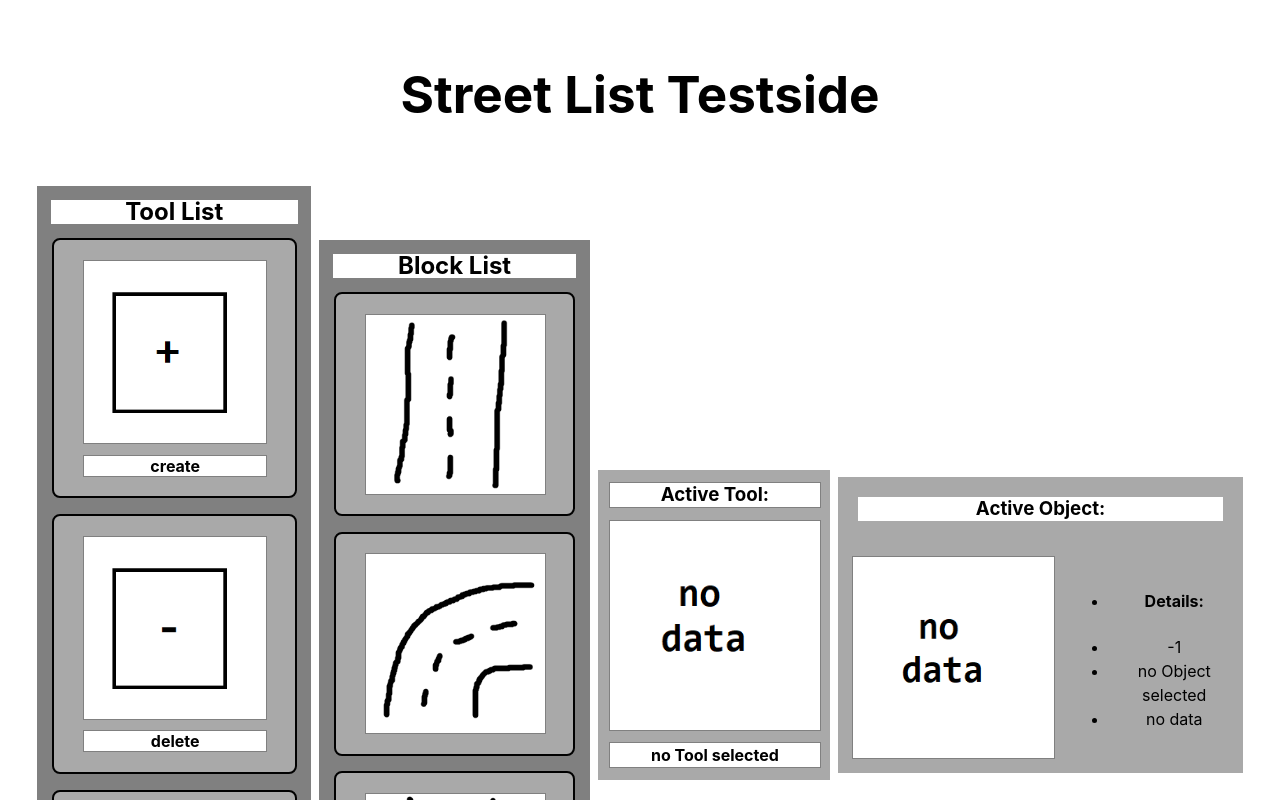
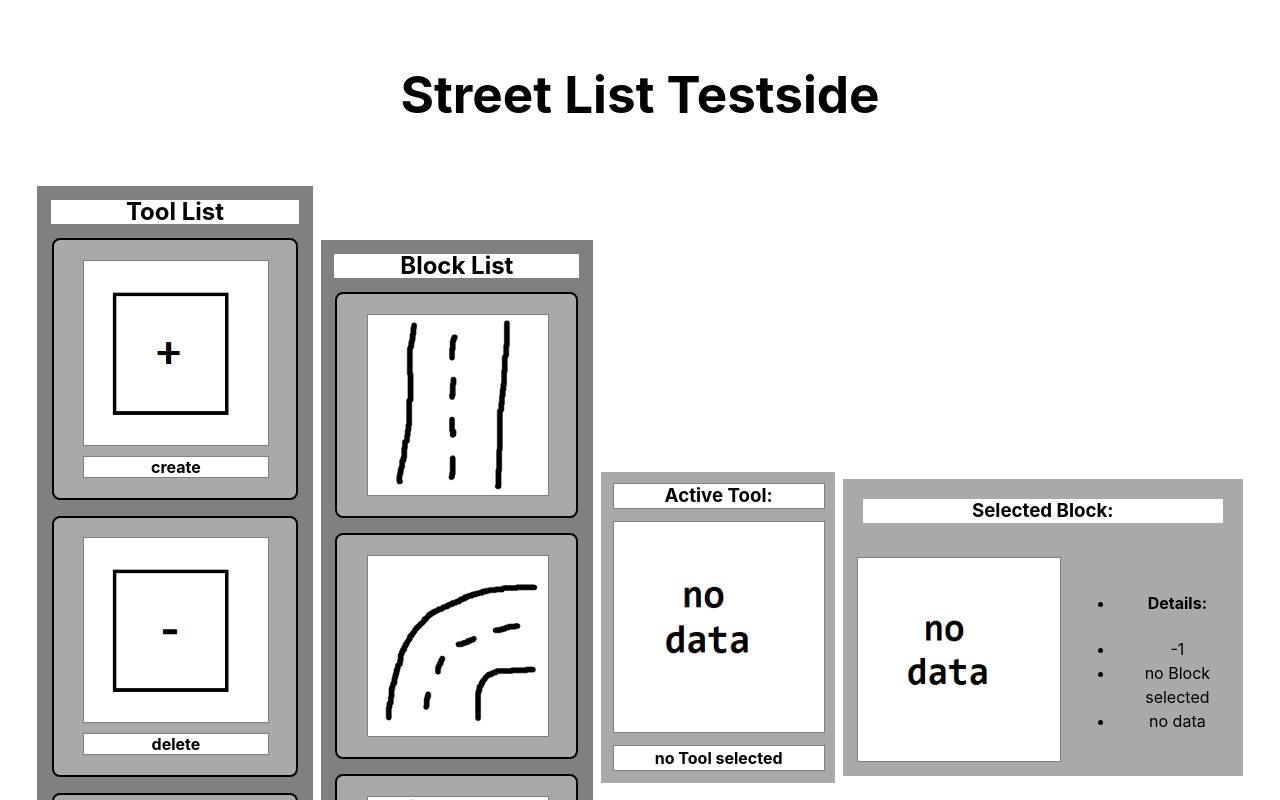
Before and after one commit to yannickMessinger/SoftwareTechnikProjekt_frontend, a Vue app: page / in a window 1280 px wide. Shown: the top 800 px of the page. Built offline with nearby package versions, Linux system fonts and the light colour scheme.

Commit message:
#34 - updated names style and comments in selected block

```diff
--- a/src/components/streetplaner/SelectedBlockComponent.vue
+++ b/src/components/streetplaner/SelectedBlockComponent.vue
@@ -12,37 +12,37 @@
     /**Variables: */
     const pathToPictures = "/img/streetplaner/";
     /**currently selected object, default value is no object selected */
-    var defaultObject: IBlockElement = {
+    var defaultBlock: IBlockElement = {
         groupId: -1,
         group: "no data",
         id: -1,
         type:"no data",
-        name:"no Object selected",
+        name:"no Block selected",
         heading:0,
         texture: (pathToPictures+"no-data.png")
     };
     const { bus } = useEventBus();
-    const activeObject = reactive({obj: defaultObject});
+    const selectedBlock = reactive({obj: defaultBlock});
     watch(() =>  bus.value.get('block-select-event'), (val) => {
-        activeObject.obj = val[0];
+        selectedBlock.obj = val[0];
     });
 
 </script>
 
 <template>
     <div class="selected-object">
-        <h3 class="list-title"> Active Object:</h3>
+        <h3 class="list-title"> Selected Block:</h3>
         <table>
             <tr>
                 <td>
-                    <img v-if="activeObject != null" :src="activeObject.obj.texture" class="list-img"/>
+                    <img v-if="selectedBlock != null" :src="selectedBlock.obj.texture" class="list-img"/>
                 </td>
                 <td>
                     <ul class="list-without">
                         <li class="objectList-text"><h4>Details:</h4></li>
-                        <li class="objectList-text">{{activeObject.obj.id}}</li>
-                        <li class="objectList-text">{{activeObject.obj.name}}</li>
-                        <li class="objectList-text">{{activeObject.obj.type}}</li>
+                        <li class="objectList-text">{{selectedBlock.obj.id}}</li>
+                        <li class="objectList-text">{{selectedBlock.obj.name}}</li>
+                        <li class="objectList-text">{{selectedBlock.obj.type}}</li>
                     </ul>
                 </td>
             </tr>
@@ -51,7 +51,7 @@
 </template>
 
 <style>
-    /** style for images in toollist, objectlist, active tool and active object*/
+    /** style for images in selected block */
     .list-img {
         width: 90%;
         height: 90%;
@@ -64,7 +64,7 @@
         -moz-user-drag: none;
         -o-user-drag: none;
     }
-    /** style for text in listelements in object lists*/
+    /** style for text in list elements in block list*/
     .objectList-text{
         color:black;
         user-select: none;
@@ -73,7 +73,7 @@
         -moz-user-drag: none;
         -o-user-drag: none;
     }
-    /** style for active tool and active object container*/
+    /** style for selected block container*/
     .selected-object{
         display: table-row;
         border: solid 1px gray;
```
